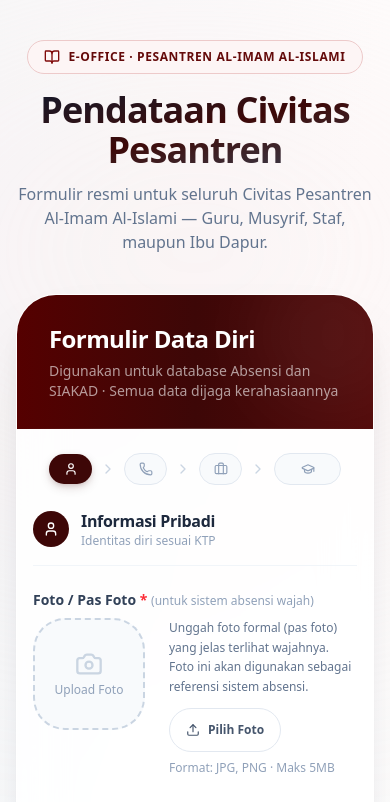
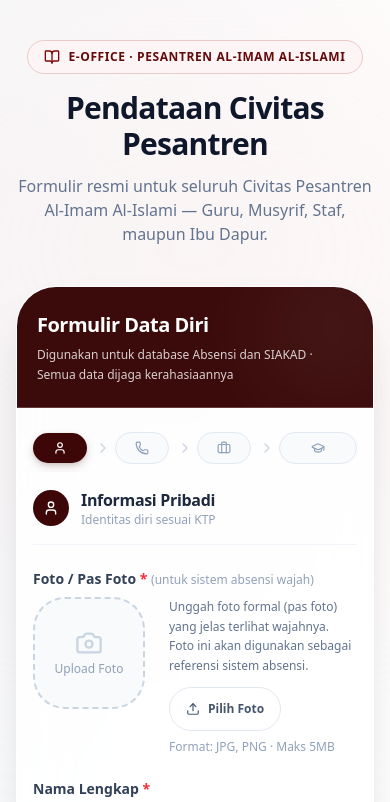
Before and after one commit to devbyrieza/simpeg-alimam, a Next.js app: page /pendataan in a window 390 px wide. Shown: the top 802 px of the page. Built offline with nearby package versions, Linux system fonts and the light colour scheme; no server answers.

Commit message:
fix: mobile responsiveness, text visibility on pendataan page

```diff
--- a/src/app/globals.css
+++ b/src/app/globals.css
@@ -10,6 +10,16 @@
   /* Hide browser's default password reveal/clear buttons */
   input::-ms-reveal,
   input::-ms-clear {
+    display: none;
+  }
+}
+
+@layer utilities {
+  .hide-scrollbar {
+    -ms-overflow-style: none;  /* IE and Edge */
+    scrollbar-width: none;  /* Firefox */
+  }
+  .hide-scrollbar::-webkit-scrollbar {
     display: none;
   }
 }
--- a/src/app/pendataan/page.tsx
+++ b/src/app/pendataan/page.tsx
@@ -225,7 +225,7 @@ export default function PendataanPage() {
             <BookOpen className="w-4 h-4 text-primary-600" />
             <span className="text-xs font-bold text-primary-700 uppercase tracking-wider">E-Office · Pesantren Al-Imam Al-Islami</span>
           </div>
-          <h1 className="text-4xl font-black bg-gradient-to-br from-slate-900 via-primary-900 to-slate-700 bg-clip-text text-transparent mb-3 tracking-tight">
+          <h1 className="text-3xl sm:text-4xl font-black text-slate-900 mb-3 tracking-tight">
             Pendataan Civitas Pesantren
           </h1>
           <p className="text-slate-500 text-base font-medium">
@@ -241,18 +241,18 @@ export default function PendataanPage() {
           className="bg-white/80 backdrop-blur-xl rounded-3xl shadow-2xl shadow-slate-900/8 overflow-hidden border border-white"
         >
           {/* Card Header */}
-          <div className="bg-gradient-to-r from-primary-950 via-primary-900 to-primary-800 px-8 py-7 relative overflow-hidden">
+          <div className="px-5 sm:px-8 py-6 sm:py-7 relative overflow-hidden" style={{ backgroundColor: "#3b0a0a" }}>
             <div className="absolute -top-10 -right-10 w-40 h-40 bg-white/5 rounded-full blur-2xl" />
-            <div className="absolute bottom-0 left-0 w-full h-px bg-gradient-to-r from-transparent via-white/20 to-transparent" />
-            <h2 className="text-2xl font-bold text-white relative z-10">Formulir Data Diri</h2>
-            <p className="text-white/60 mt-1.5 text-sm relative z-10">
+            <div className="absolute bottom-0 left-0 w-full h-px bg-white/20" />
+            <h2 className="text-xl sm:text-2xl font-bold text-white relative z-10">Formulir Data Diri</h2>
+            <p className="text-white/80 mt-1.5 text-xs sm:text-sm relative z-10 leading-relaxed">
               Digunakan untuk database Absensi dan SIAKAD · Semua data dijaga kerahasiaannya
             </p>
           </div>
 
           {/* Progress Steps */}
-          <div className="px-8 pt-6 pb-2">
-            <div className="flex items-center gap-2">
+          <div className="px-4 sm:px-8 pt-6 pb-2 overflow-x-auto hide-scrollbar">
+            <div className="flex items-center gap-1 sm:gap-2 min-w-max sm:min-w-0">
               {SECTIONS.map((section, idx) => {
                 const Icon = section.icon;
                 const isActive = idx === activeSection;
```
